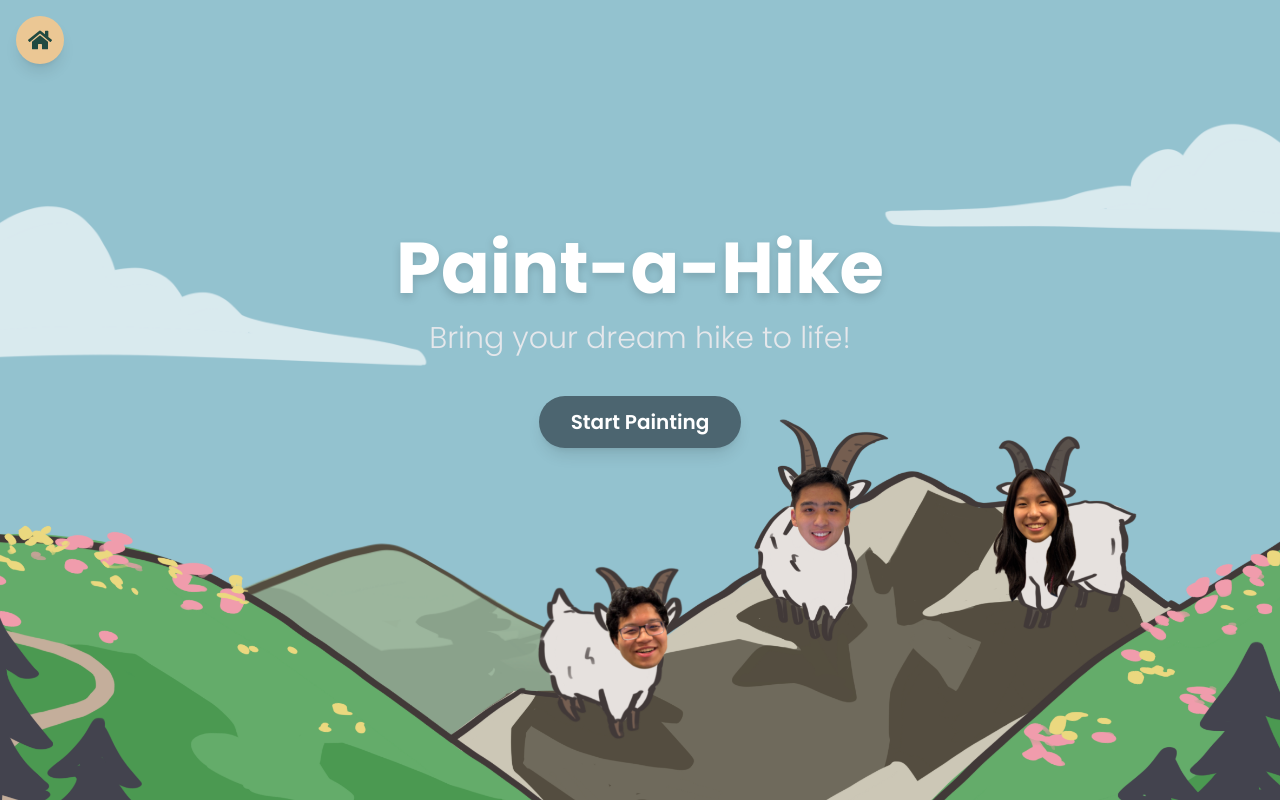
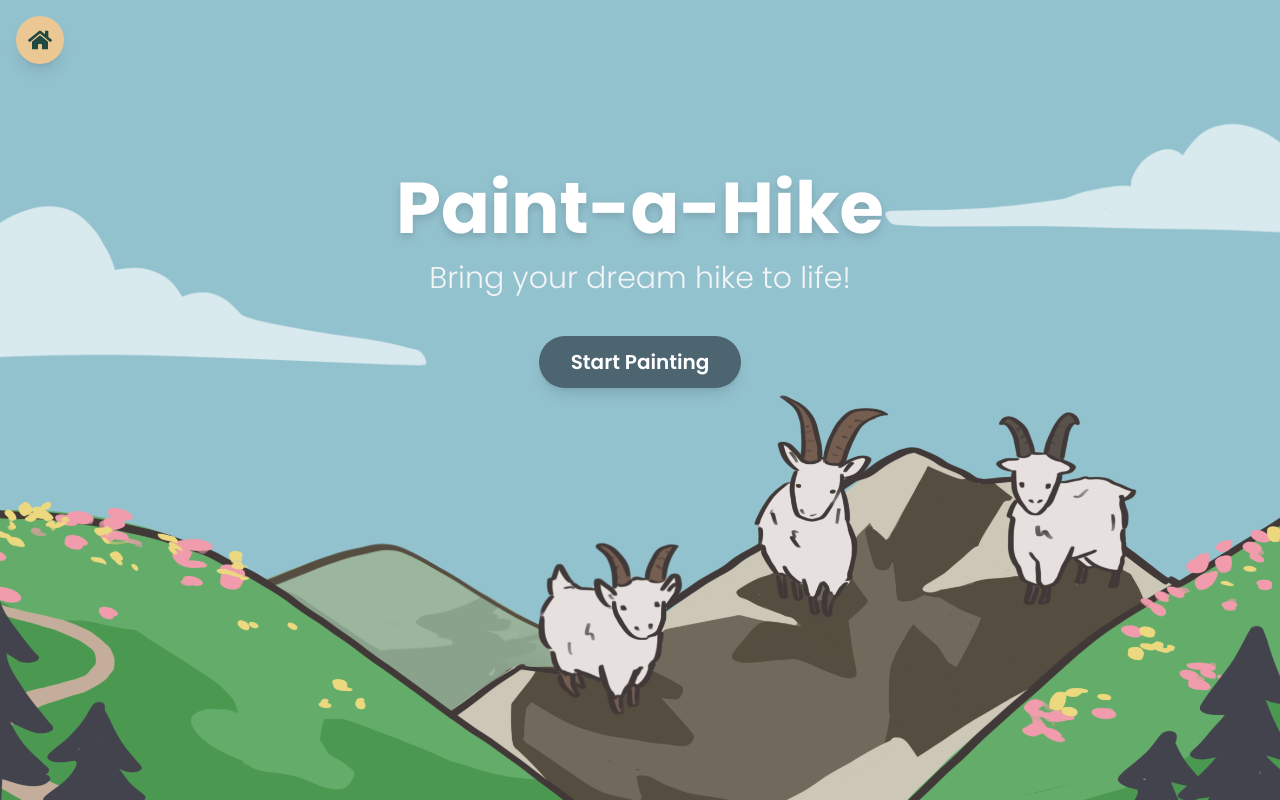
Before and after one commit to angela-yang/Dubhacks-25, a Next.js app: page / in a window 1280 px wide. Built offline with nearby package versions, Linux system fonts and the light colour scheme.

Commit message:
Removed the goats :( Also moved mountains

```diff
--- a/src/app/components/Background.tsx
+++ b/src/app/components/Background.tsx
@@ -58,11 +58,11 @@ export default function Background() {
         initial={{ y: 250, opacity: 0 }}
         animate={{ y: 0, opacity: 1 }}
         transition={{ delay: 0.7, duration: 1.5, type: "spring", stiffness: 50 }}
-        className="absolute left-[-5%] bottom-[-5%]"
+        className="absolute left-[-5%] bottom-[-2%]"
       >
-        <div style={parallaxStyle(0.8, 0.8)}>
+        <div style={parallaxStyle(0.8, 0.7)}>
           <img
-            src={"/images/mt2.png"}
+            src={"/images/mt2-2.png"}
             alt="Mountain"
             className="object-contain"
             style={{ maxWidth: "110%" }}
@@ -74,9 +74,9 @@ export default function Background() {
         initial={{ y: 300, opacity: 0 }}
         animate={{ y: 0, opacity: 1 }}
         transition={{ delay: 0.9, duration: 1.5, type: "spring", stiffness: 50 }}
-        className="absolute left-[-5%] bottom-[-5%]"
+        className="absolute left-[-5%] bottom-[-2%]"
       >
-        <div style={parallaxStyle(1.5, 2.0)}>
+        <div style={parallaxStyle(1.5, 1.0)}>
           <img
             src={"/images/mt1.png"}
             alt="Mountain"
@@ -90,7 +90,7 @@ export default function Background() {
         initial={{ y: 50, opacity: 0 }}
         animate={{ y: 0, opacity: 1 }}
         transition={{ delay: 1.1, duration: 1.2, type: "spring", stiffness: 100 }}
-        className="absolute left-[-5%] bottom-[-4%]"
+        className="absolute left-[-5%] bottom-[-2%]"
       >
         <div style={parallaxStyle(1.0, 1.0)}>
           <img
--- a/src/app/components/Canvas.tsx
+++ b/src/app/components/Canvas.tsx
@@ -259,7 +259,7 @@ const Canvas: React.FC = () => {
       <motion.div
         initial={{ y: 200, opacity: 0 }}
         animate={{ y: 0, opacity: 1 }}
-        transition={{ delay: 0.5, duration: 1.5, type: "spring", stiffness: 50 }}
+        transition={{ duration: 1.5, type: "spring", stiffness: 50 }}
         className="absolute bottom-[-12%] z-0"
       >
         <img
--- a/src/app/page.tsx
+++ b/src/app/page.tsx
@@ -10,7 +10,7 @@ export default function Home() {
       <HomeNav />
       <Background />
 
-      <div className="absolute inset-0 flex flex-col items-center justify-center -translate-y-15 text-center z-10 px-4">
+      <div className="absolute inset-0 flex flex-col items-center justify-center -translate-y-30 text-center z-10 px-4">
         <motion.h1
           className="text-6xl md:text-7xl font-bold text-white drop-shadow-lg"
           initial={{ opacity: 0, y: 30 }}
@@ -21,7 +21,7 @@ export default function Home() {
         </motion.h1>
 
         <motion.h3
-          className="mt-4 text-2xl md:text-3xl text-gray-200 font-light"
+          className="mt-4 text-2xl md:text-3xl text-gray-100 font-light"
           initial={{ opacity: 0 }}
           animate={{ opacity: 1 }}
           transition={{ delay: 0.5, duration: 0.8 }}
--- a/src/app/paint/page.tsx
+++ b/src/app/paint/page.tsx
@@ -18,7 +18,7 @@ export default function Home() {
         <motion.div
           initial={{ y: 200, opacity: 0 }}
           animate={{ y: 0, opacity: 1 }}
-          transition={{ delay: 0.5, duration: 1.5, type: "spring", stiffness: 50 }}
+          transition={{ delay: 0.2, duration: 1.5, type: "spring", stiffness: 50 }}
           className="absolute left-[-5%] bottom-0 z-0"
         >
           <img
@@ -32,7 +32,7 @@ export default function Home() {
         <motion.div
           initial={{ y: 200, opacity: 0 }}
           animate={{ y: 0, opacity: 1 }}
-          transition={{ delay: 0.5, duration: 1.5, type: "spring", stiffness: 50 }}
+          transition={{ delay: 0.3, duration: 1.5, type: "spring", stiffness: 50 }}
           className="absolute left-[-5%] top-0 z-0"
         >
           <img
```
Also changed, not shown: public/images/mt2-2.png (added).
